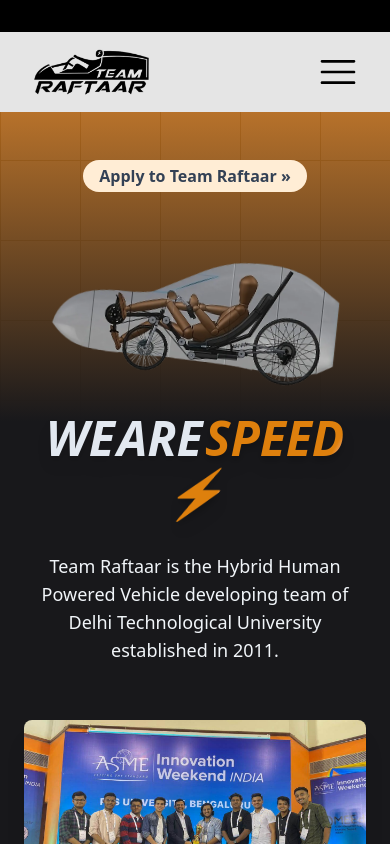
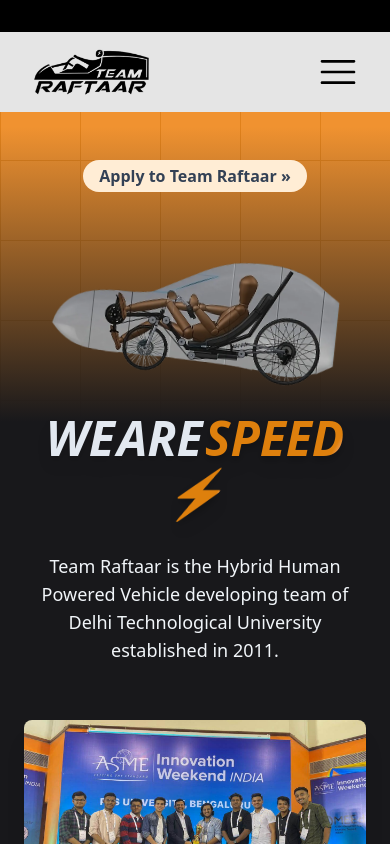
Before and after one commit to teamraftaardtu/website, a Next.js app: page / in a window 390 px wide. Shown: the top 844 px of the page. Built offline with nearby package versions, Linux system fonts and the light colour scheme.

Commit message:
Update page.tsx

```diff
--- a/app/page.tsx
+++ b/app/page.tsx
@@ -50,7 +50,7 @@
 				}}
 				className="absolute inset-0 -z-10"
 			/>
-			<div className="absolute inset-0 -z-10 bg-gradient-to-b from-transparent to-zinc-900 to-50%" />
+			<div className="absolute inset-0 -z-10 bg-gradient-to-b from-transparent from-15% to-zinc-900 to-50%" />
 		</>
 	)
 }
@@ -172,7 +172,7 @@
 				<div className="absolute inset-0 -z-10 bg-black/50"></div>
 				<section className="mx-auto max-w-3xl">
 					<hr className="mx-auto h-1 w-12 border-0 bg-primary" />
-					<h2 className="py-2 text-center text-4xl font-accent font-bold text-slate-200 md:text-7xl">
+					<h2 className="py-2 text-center text-4xl font-accent font-bold text-white md:text-8xl">
 						SPONSORS
 					</h2>
 					<hr className="mx-auto h-1 w-12 border-0 bg-primary" />
```
